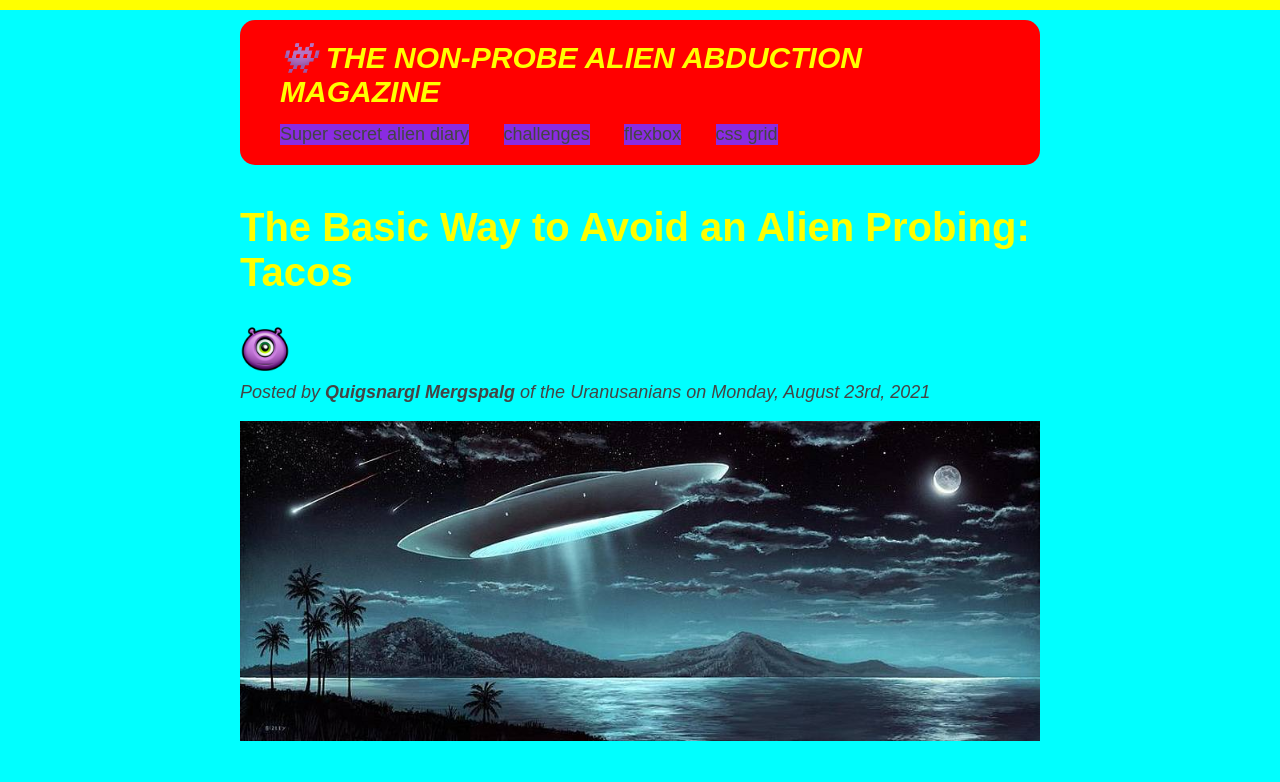
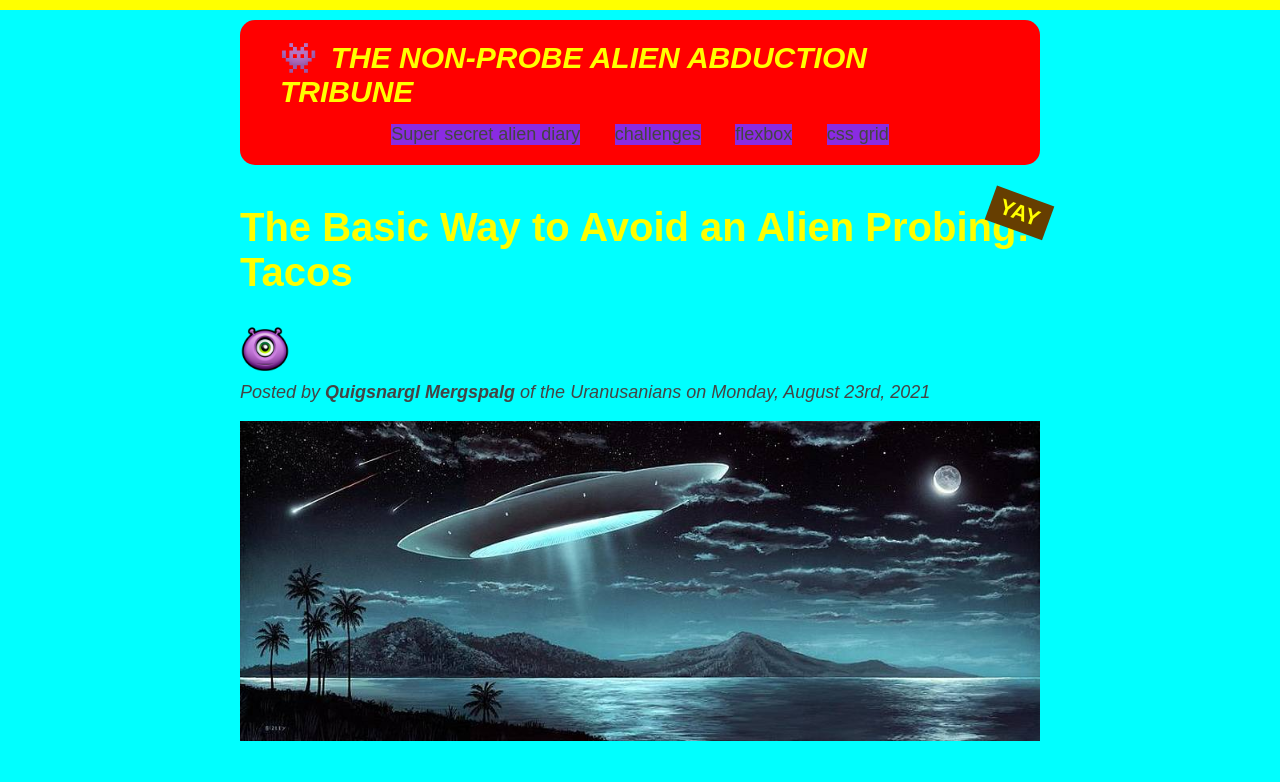
Before and after one commit to beautyTruth/css_fundamentals, a plain HTML site: page index.html in a window 1280 px wide. Shown: the top 782 px of the page. Drawn offline with Linux system fonts and the light colour scheme.

Commit message:
add changes following googling and documentation lesson

```diff
--- a/index.html
+++ b/index.html
@@ -21,7 +21,7 @@
 
     <div class="container">
       <header class="main-header">
-        <h1>👾 The Non-Probe Alien Abduction Magazine</h1>
+        <h1>👾 The Non-Probe Alien Abduction Tribune</h1>
 
         <nav>
           <!-- <p>
--- a/style.css
+++ b/style.css
@@ -8,6 +8,10 @@ body {
   color: #444;
   border-top: 10px solid #ffff00;
   position: relative;
+}
+
+nav {
+  text-align: center;
 }
 
 .container {
@@ -214,3 +218,30 @@ button {
   bottom: 50px;
   right: 50px;
 }
+
+h1::first-letter {
+  font-style: normal;
+  margin-right: 5px;
+}
+
+h3 + p::first-line {
+  color: #8a0202;
+}
+
+h2 {
+  /* background-color: blueviolet; */
+  position: relative;
+}
+
+h2::after {
+  content: "YAY";
+  background-color: rgb(102, 62, 1);
+  font-size: 22px;
+  font-weight: bold;
+  display: inline-block;
+  padding: 5px 10px;
+  position: absolute;
+  top: -10px;
+  right: -10px;
+  transform: rotate(20deg);
+}
```
